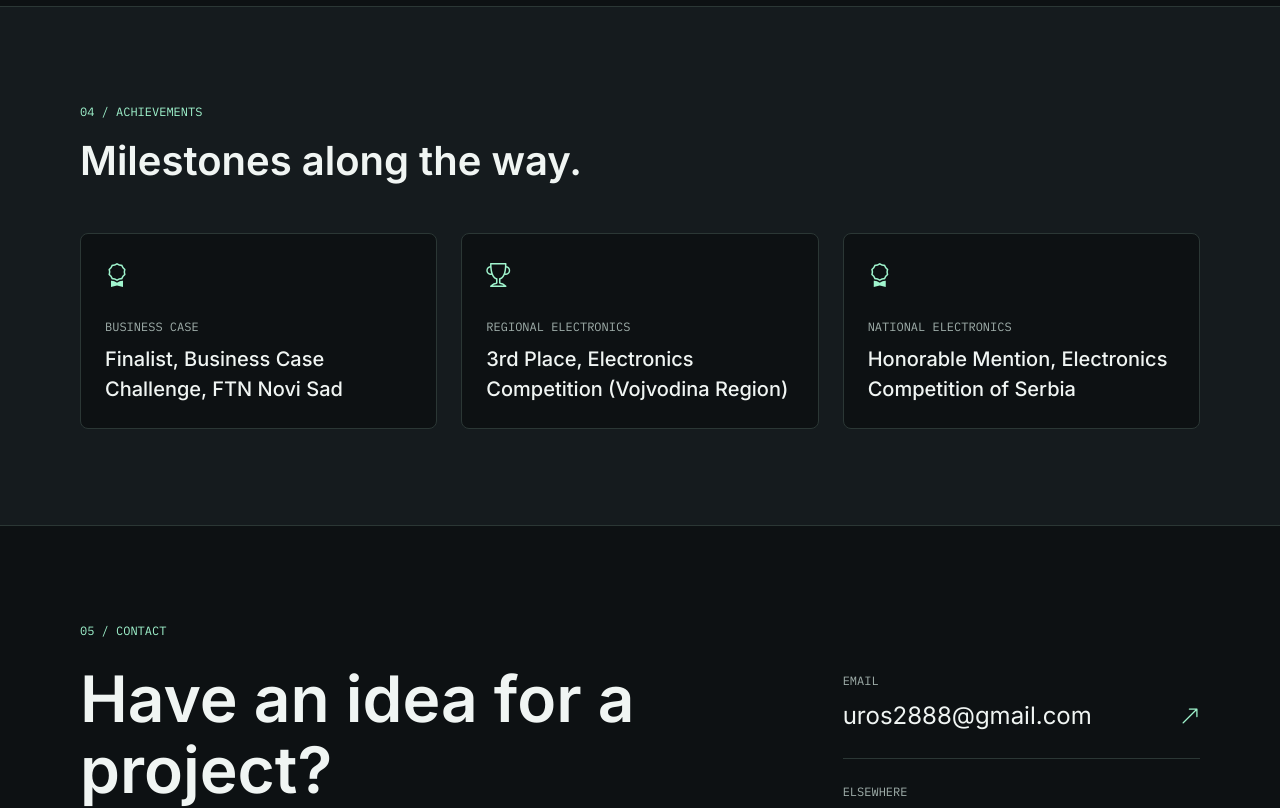
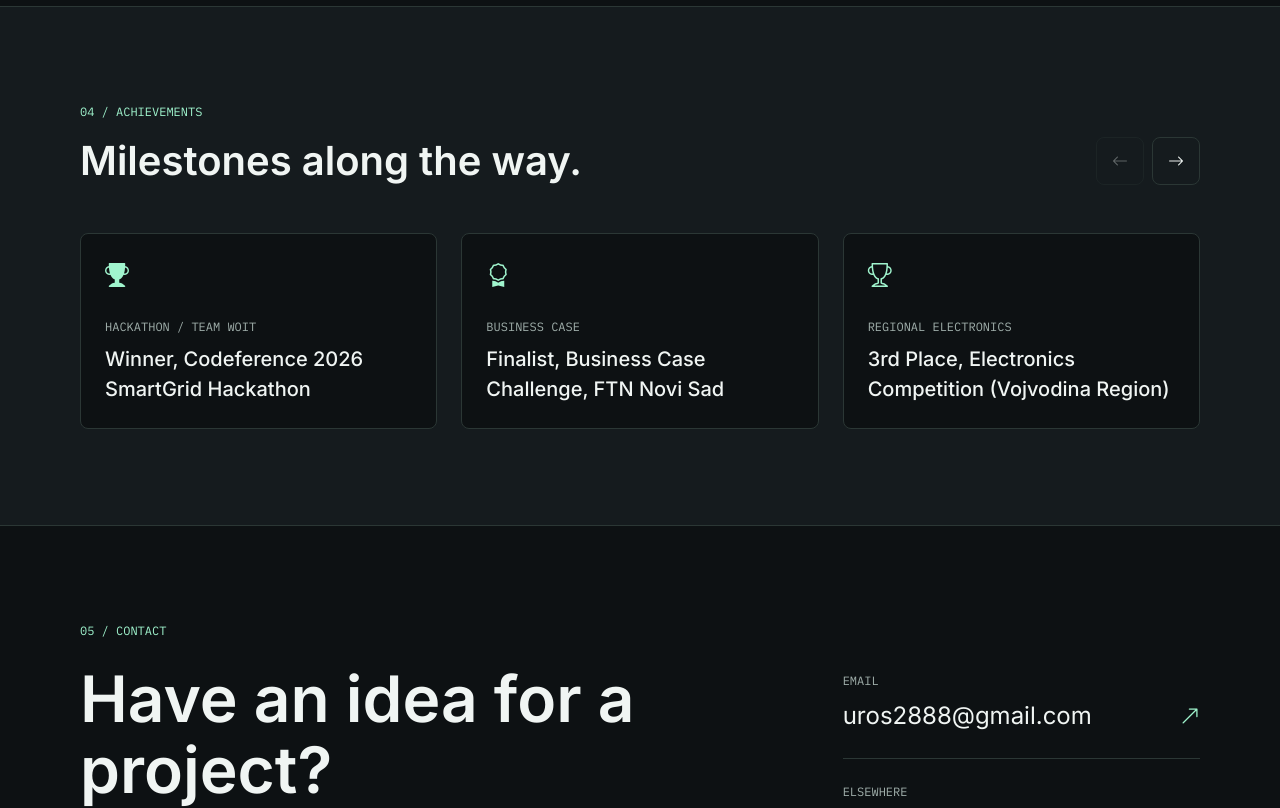
Before and after one commit to uros703/Portfolio, a plain HTML site: page index.html in a window 1280 px wide. Shown: the part 2500-3308 px from the top of the page. Drawn offline with nearby package versions, Linux system fonts and the light colour scheme.

Commit message:
add hackathon win and turn milestones into a slider

```diff
--- a/index.html
+++ b/index.html
@@ -208,9 +208,30 @@
     <!-- ACHIEVEMENTS SEKCIJA -->
     <section id="achievements" class="sekcija sekcija-lg bg-surface divider-top">
       <p class="green-text fs-12px">04 / ACHIEVEMENTS</p>
-      <h2 class="fw-semibold fs-32px fs-lg-40px mb-5">Milestones along the way.</h2>
-      <div class="row g-4">
-        <div class="col-lg-4">
+      <div class="d-flex justify-content-between align-items-end gap-3 mb-5">
+        <h2 class="fw-semibold fs-32px fs-lg-40px mb-0">Milestones along the way.</h2>
+        <!-- strelice za slider (povezane sa listom preko id-ja "milestones"); na telefonu skrivene, tamo se prevlaci prstom -->
+        <div class="d-none d-md-flex gap-2 flex-shrink-0">
+          <button class="slider-btn" type="button" data-slider-prev="milestones" aria-label="Previous milestones">
+            <i class="bi bi-arrow-left" aria-hidden="true"></i>
+          </button>
+          <button class="slider-btn" type="button" data-slider-next="milestones" aria-label="Next milestones">
+            <i class="bi bi-arrow-right" aria-hidden="true"></i>
+          </button>
+        </div>
+      </div>
+      <!-- SLIDER: novu karticu dodaj kao jos jedan <li class="slider-slide"> -->
+      <ul class="slider-track" id="milestones" tabindex="0" aria-label="Milestones">
+        <li class="slider-slide">
+          <article class="card card-dark h-100">
+            <div class="card-body">
+              <i class="bi bi-trophy-fill icon-green fs-24px d-block mb-4" aria-hidden="true"></i>
+              <p class="mono fs-12px mb-2">HACKATHON / TEAM WOIT</p>
+              <h3 class="fw-medium fs-20px lh-base mb-0">Winner, Codeference 2026 SmartGrid Hackathon</h3>
+            </div>
+          </article>
+        </li>
+        <li class="slider-slide">
           <article class="card card-dark h-100">
             <div class="card-body">
               <i class="bi bi-award icon-green fs-24px d-block mb-4" aria-hidden="true"></i>
@@ -218,8 +239,8 @@
               <h3 class="fw-medium fs-20px lh-base mb-0">Finalist, Business Case Challenge, FTN Novi Sad</h3>
             </div>
           </article>
-        </div>
-        <div class="col-lg-4">
+        </li>
+        <li class="slider-slide">
           <article class="card card-dark h-100">
             <div class="card-body">
               <i class="bi bi-trophy icon-green fs-24px d-block mb-4" aria-hidden="true"></i>
@@ -227,8 +248,8 @@
               <h3 class="fw-medium fs-20px lh-base mb-0">3rd Place, Electronics Competition (Vojvodina Region)</h3>
             </div>
           </article>
-        </div>
-        <div class="col-lg-4">
+        </li>
+        <li class="slider-slide">
           <article class="card card-dark h-100">
             <div class="card-body">
               <i class="bi bi-award icon-green fs-24px d-block mb-4" aria-hidden="true"></i>
@@ -236,8 +257,8 @@
               <h3 class="fw-medium fs-20px lh-base mb-0">Honorable Mention, Electronics Competition of Serbia</h3>
             </div>
           </article>
-        </div>
-      </div>
+        </li>
+      </ul>
     </section>
 
     <!-- CONTACT SEKCIJA -->
--- a/script.js
+++ b/script.js
@@ -38,3 +38,29 @@ if ('IntersectionObserver' in window) {
   // stari browseri: samo prikazi sve
   revealTargets.forEach((el) => el.classList.add('is-visible'));
 }
+
+// Slider (Milestones): strelice skroluju za jednu karticu, a na krajevima se gase.
+// Lista se moze i prevuci prstom / skrolovati touchpad-om (CSS scroll-snap).
+
+document.querySelectorAll('.slider-track').forEach((track) => {
+  const prevBtn = document.querySelector(`[data-slider-prev="${track.id}"]`);
+  const nextBtn = document.querySelector(`[data-slider-next="${track.id}"]`);
+
+  // korak = sirina jedne kartice + razmak izmedju kartica
+  const step = () => {
+    const slide = track.querySelector('.slider-slide');
+    const gap = parseFloat(getComputedStyle(track).columnGap) || 0;
+    return slide.offsetWidth + gap;
+  };
+
+  const updateButtons = () => {
+    prevBtn.disabled = track.scrollLeft <= 1;
+    nextBtn.disabled = track.scrollLeft + track.clientWidth >= track.scrollWidth - 1;
+  };
+
+  prevBtn.addEventListener('click', () => track.scrollBy({ left: -step() }));
+  nextBtn.addEventListener('click', () => track.scrollBy({ left: step() }));
+  track.addEventListener('scroll', updateButtons, { passive: true });
+  window.addEventListener('resize', updateButtons);
+  updateButtons();
+});
--- a/styles.css
+++ b/styles.css
@@ -257,6 +257,73 @@ a:hover{
     color: var(--text-secondary);
 }
 
+/* Slider (Milestones) */
+
+.slider-track{
+    display: flex;
+    gap: 24px;
+    overflow-x: auto;
+    scroll-snap-type: x mandatory;
+    scroll-behavior: smooth;
+    list-style: none;
+    /* do ivice ekrana: izlazi iz bocnog razmaka sekcije (24px), pa sledeca kartica
+       viri do same ivice umesto da bude odsecena na margini */
+    margin: -8px -24px 0;
+    padding: 8px 24px 0;        /* gore: mesto za hover podizanje kartice */
+    scroll-padding-inline: 24px; /* kartice se zaustavljaju poravnate sa sadrzajem */
+    scrollbar-width: none;      /* sakrij scrollbar (Firefox) */
+}
+
+.slider-track::-webkit-scrollbar{
+    display: none;              /* sakrij scrollbar (Chrome, Safari) */
+}
+
+.slider-slide{
+    flex: 0 0 85%;              /* mobilni: jedna kartica + deo sledece */
+    scroll-snap-align: start;
+}
+
+.slider-btn{
+    display: inline-flex;
+    align-items: center;
+    justify-content: center;
+    width: 48px;
+    height: 48px;
+    color: var(--text-primary);
+    background: transparent;
+    border: 1px solid var(--border-color);
+    border-radius: var(--radius);
+    transition: color 0.25s ease, border-color 0.25s ease, opacity 0.25s ease;
+}
+
+.slider-btn:hover:not(:disabled){
+    color: var(--success);
+    border-color: var(--success);
+}
+
+.slider-btn:disabled{
+    opacity: 0.35;
+    cursor: default;
+}
+
+@media (min-width: 768px){
+    .slider-slide{
+        flex-basis: calc((100% - 24px) / 2);    /* tablet: 2 kartice */
+    }
+}
+
+@media (min-width: 992px){
+    .slider-track{
+        /* desktop: 3 kartice staju tacno, bez izlaska do ivice */
+        margin: -8px 0 0;
+        padding: 8px 0 0;
+        scroll-padding-inline: 0;
+    }
+    .slider-slide{
+        flex-basis: calc((100% - 48px) / 3);    /* desktop: 3 kartice */
+    }
+}
+
 /* Razmaci */
 
 .mb-32px{
@@ -373,7 +440,8 @@ a:hover .bi-arrow-up{
 
 /* ako korisnik u sistemu ukljuci "smanji animacije", sve gasimo */
 @media (prefers-reduced-motion: reduce){
-    html{
+    html,
+    .slider-track{
         scroll-behavior: auto;
     }
     *,
```
Also changed, not shown: 1 other file.
